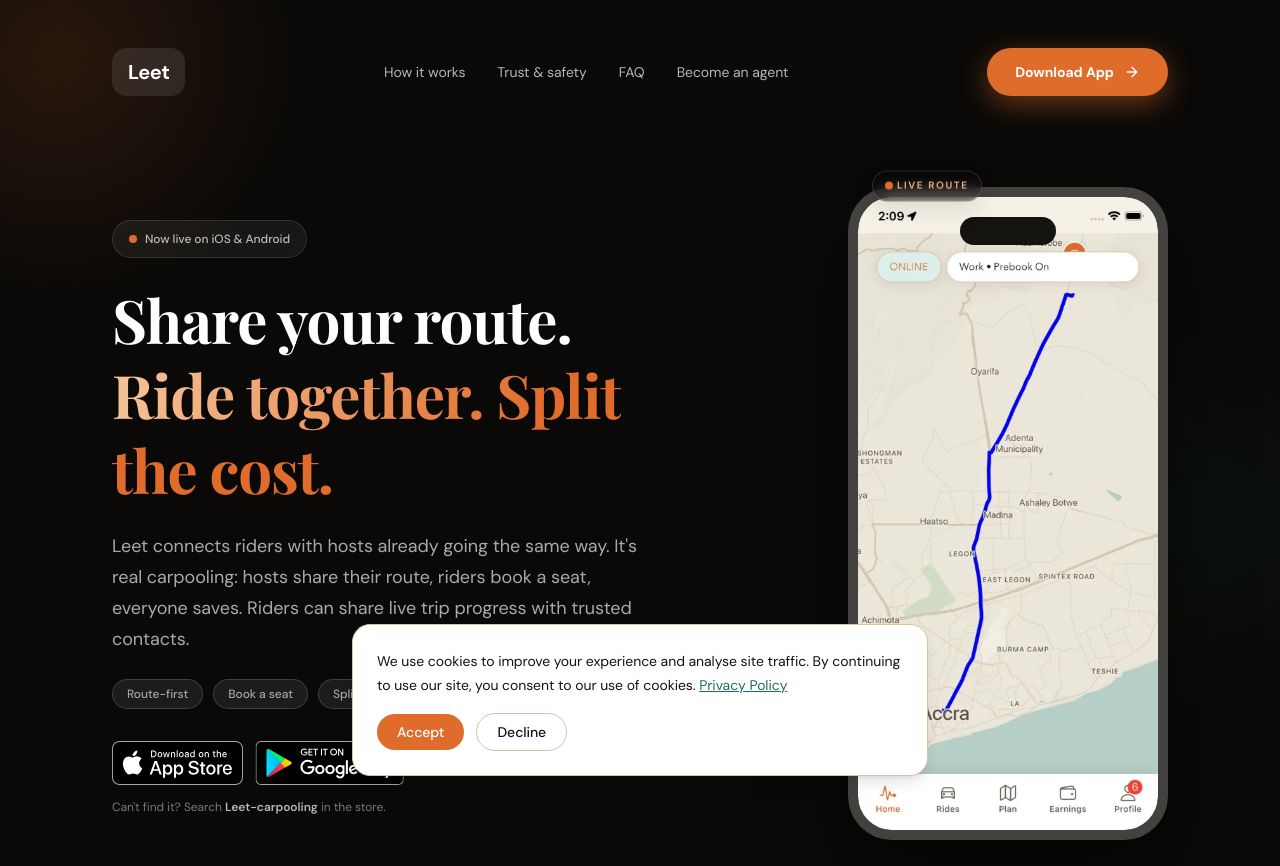
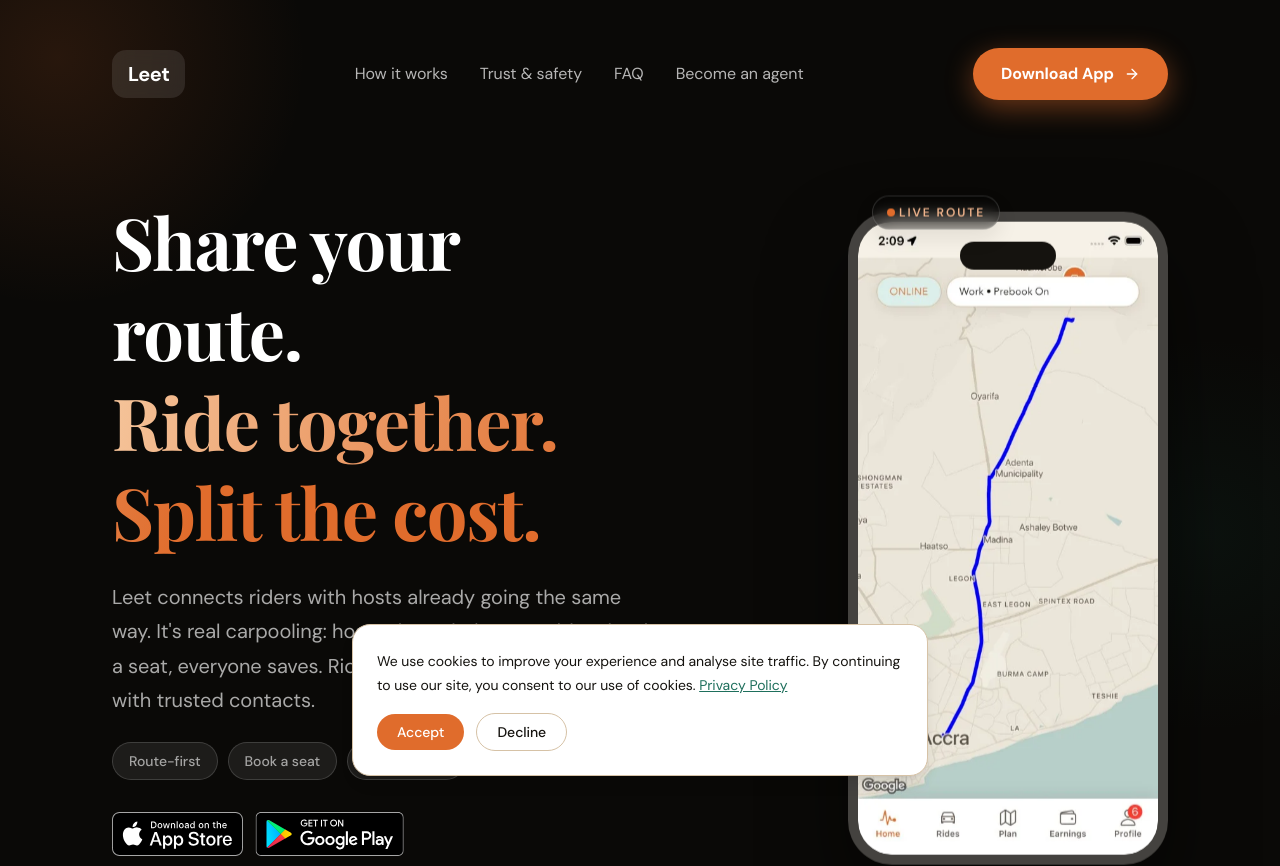
Before and after one commit to ProfArcanex01/Leet_Website, a Next.js app: page / in a window 1280 px wide. Shown: the top 866 px of the page. Built offline with nearby package versions, Linux system fonts and the light colour scheme; no server answers; a web font is replaced by a local one.

Commit message:
Update Home page styling and text presentation: Increased font sizes for navigation and download buttons, refined text styles for improved readability, and adjusted layout elements for better visual consistency and user engagement.

```diff
--- a/src/app/page.tsx
+++ b/src/app/page.tsx
@@ -155,7 +155,7 @@
         <div className="relative mx-auto max-w-6xl px-6 pt-8 pb-20 md:px-12 md:pb-28 md:pt-12">
           <nav className="flex items-center justify-between">
             <span className="rounded-xl bg-white/10 px-4 py-2.5 text-xl font-bold tracking-tight text-white backdrop-blur-sm">Leet</span>
-            <div className="hidden items-center gap-8 text-sm text-white/70 md:flex">
+            <div className="hidden items-center gap-8 text-base text-white/70 md:flex">
               <a className="transition hover:text-white" href="#how">How it works</a>
               <a className="transition hover:text-white" href="#trust">Trust & safety</a>
               <a className="transition hover:text-white" href="#faqs">FAQ</a>
@@ -164,7 +164,7 @@
             <div className="flex items-center gap-3">
               <a
                 href="#download"
-                className="hidden items-center gap-2.5 rounded-full bg-[#E06C2C] px-7 py-3.5 text-sm font-bold text-white shadow-[0_8px_28px_rgba(224,108,44,0.45)] transition-all duration-200 hover:bg-[#c95d24] hover:shadow-[0_12px_36px_rgba(224,108,44,0.5)] active:scale-[0.98] md:inline-flex"
+                className="hidden items-center gap-2.5 rounded-full bg-[#E06C2C] px-7 py-3.5 text-base font-bold text-white shadow-[0_8px_28px_rgba(224,108,44,0.45)] transition-all duration-200 hover:bg-[#c95d24] hover:shadow-[0_12px_36px_rgba(224,108,44,0.5)] active:scale-[0.98] md:inline-flex"
               >
                 Download App
                 <ArrowRight className="h-4 w-4" />
@@ -175,14 +175,7 @@
 
           <div id="download" className="mt-14 grid gap-12 md:mt-24 md:grid-cols-[1.1fr_0.9fr] md:gap-16 md:items-center">
             <div className="flex flex-col items-center text-center md:items-start md:text-left">
-              <p className="inline-flex items-center gap-2 rounded-full border border-white/12 bg-white/6 px-4 py-2 text-xs font-medium text-white/70 backdrop-blur-sm">
-                <span className="relative flex h-2 w-2">
-                  <span className="absolute inline-flex h-full w-full animate-ping rounded-full bg-[#E06C2C] opacity-75" />
-                  <span className="relative inline-flex h-2 w-2 rounded-full bg-[#E06C2C]" />
-                </span>
-                Now live on iOS &amp; Android
-              </p>
-              <h1 className="mt-6 text-balance text-3xl font-bold leading-tight sm:text-4xl md:text-5xl lg:text-6xl" style={{ color: 'white' }}>
+              <h1 className="text-balance text-4xl font-bold leading-tight sm:text-5xl md:text-6xl lg:text-7xl" style={{ color: 'white' }}>
                 Share your route.
                 <br />
                 <span
@@ -196,13 +189,13 @@
                   Ride together. Split the cost.
                 </span>
               </h1>
-              <p className="mt-6 max-w-xl text-base text-white/65 sm:text-lg">
+              <p className="mt-6 max-w-xl text-lg text-white/65 sm:text-xl">
                 Leet connects riders with hosts already going the same way. It&apos;s real carpooling: hosts share their route, riders book a seat, everyone saves. Riders can share live trip progress with trusted contacts.
               </p>
               <div className="mt-6 flex flex-wrap items-center justify-center gap-2.5 md:justify-start">
-                <span className="rounded-full border border-white/15 bg-white/8 px-3.5 py-1.5 text-xs font-medium text-white/60">Route-first</span>
-                <span className="rounded-full border border-white/15 bg-white/8 px-3.5 py-1.5 text-xs font-medium text-white/60">Book a seat</span>
-                <span className="rounded-full border border-white/15 bg-white/8 px-3.5 py-1.5 text-xs font-medium text-white/60">Split the fare</span>
+                <span className="rounded-full border border-white/15 bg-white/8 px-4 py-2 text-sm font-medium text-white/60">Route-first</span>
+                <span className="rounded-full border border-white/15 bg-white/8 px-4 py-2 text-sm font-medium text-white/60">Book a seat</span>
+                <span className="rounded-full border border-white/15 bg-white/8 px-4 py-2 text-sm font-medium text-white/60">Split the fare</span>
               </div>
               <div className="mt-8 flex flex-wrap items-center justify-center gap-3 md:justify-start">
                 <a
@@ -224,14 +217,14 @@
                   <Image src="/play-store.svg" alt="Get it on Google Play" width={190} height={56} className="h-12 w-auto sm:h-11" />
                 </a>
               </div>
-              <p className="mt-3 text-xs text-white/45">
+              <p className="mt-3 text-sm text-white/45">
                 Can&apos;t find it? Search <span className="font-semibold text-white/70">Leet-carpooling</span> in the store.
               </p>
             </div>
             <div className="relative flex justify-center md:justify-end">
               <div className="relative w-[280px] flex-shrink-0 sm:w-[300px] md:w-[320px] phone-mockup" aria-hidden>
                 <div className="absolute -top-4 left-6 z-20">
-                  <span className="phone-tag inline-flex items-center gap-1 rounded-full border border-white/15 bg-black/30 px-3 py-1.5 text-[10px] font-semibold uppercase tracking-[0.16em] text-[#f0b48c] backdrop-blur-sm">
+                  <span className="phone-tag inline-flex items-center gap-1 rounded-full border border-white/15 bg-black/30 px-3.5 py-2 text-xs font-semibold uppercase tracking-[0.16em] text-[#f0b48c] backdrop-blur-sm">
                     <span className="relative flex h-2 w-2">
                       <span className="absolute inline-flex h-full w-full animate-ping rounded-full bg-[#E06C2C] opacity-60" />
                       <span className="relative inline-flex h-2 w-2 rounded-full bg-[#E06C2C]" />
```
